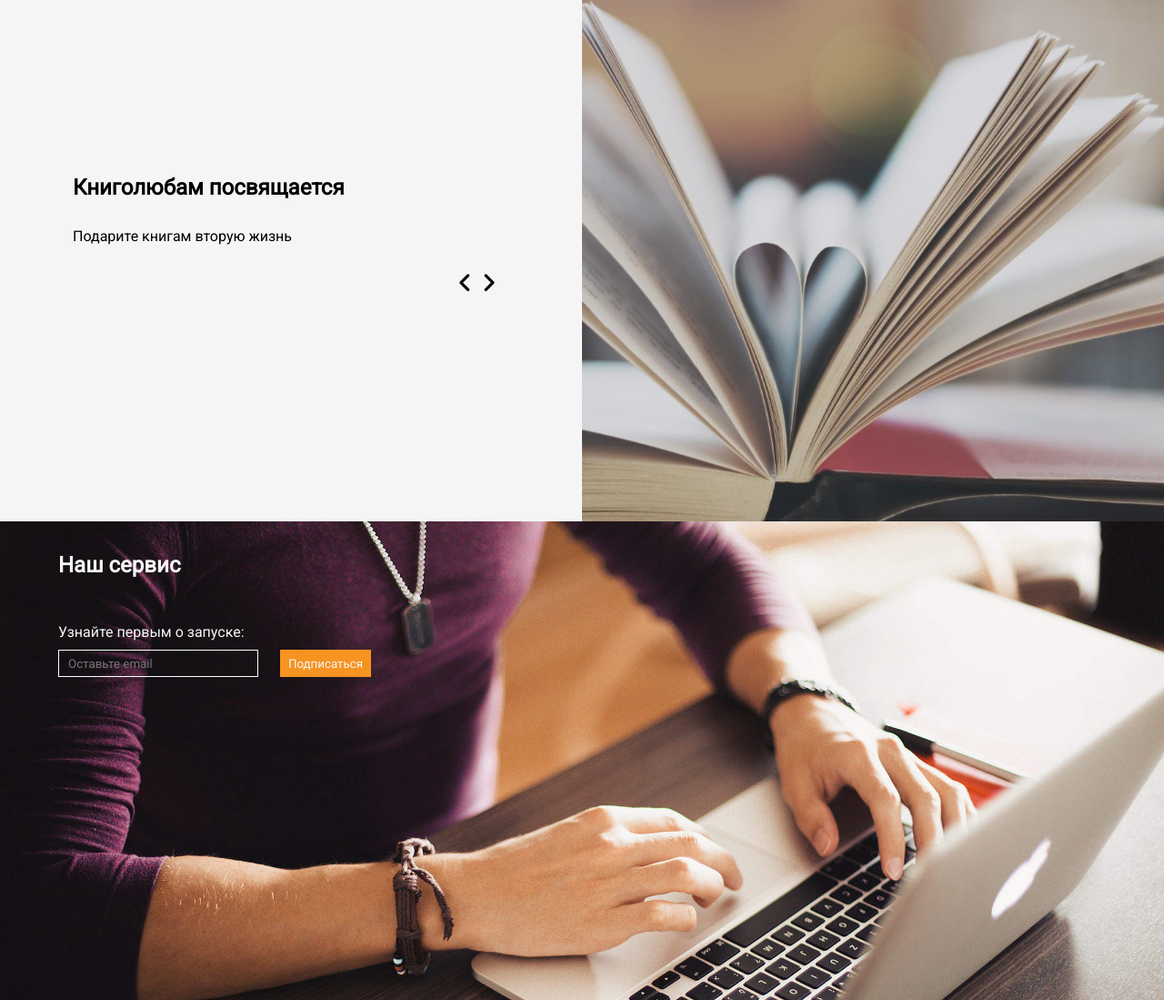
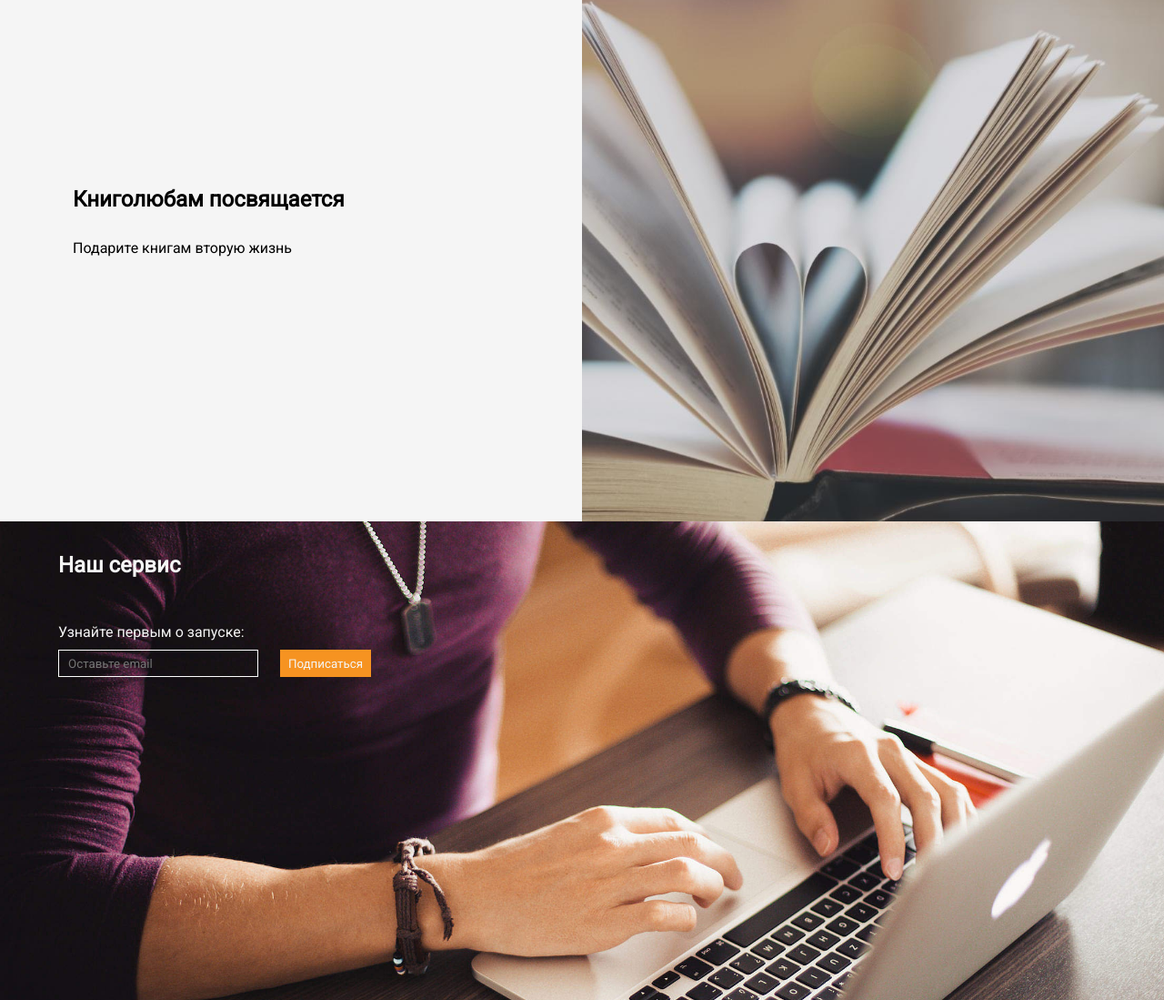
Before and after one commit to vpeiper/Labs_Web, a plain HTML site: page лаб2/index.html in a window 1280 px wide. Shown: the part 867-1966 px from the top of the page at 91% size. Drawn offline with Linux system fonts and the light colour scheme.

Commit message:
Update index.html

```diff
--- a/лаб2/index.html
+++ b/лаб2/index.html
@@ -22,10 +22,6 @@
       <div class="bookw">
         <h2>Книголюбам посвящается</h2>
         <p>Подарите книгам вторую жизнь</p>
-        <div class="arrow">
-          <i style='font-size:25px' class='fas'>&#xf104;</i>
-          <i style='font-size:25px' class='fas'>&#xf105;</i>
-        </div>
       </div>
     </div>
     <div class="book_pic">
@@ -78,7 +74,5 @@
     </button>
   </footer>
 
-  <script src='https://kit.fontawesome.com/a076d05399.js'></script>
-
 </body>
 </html>
```
